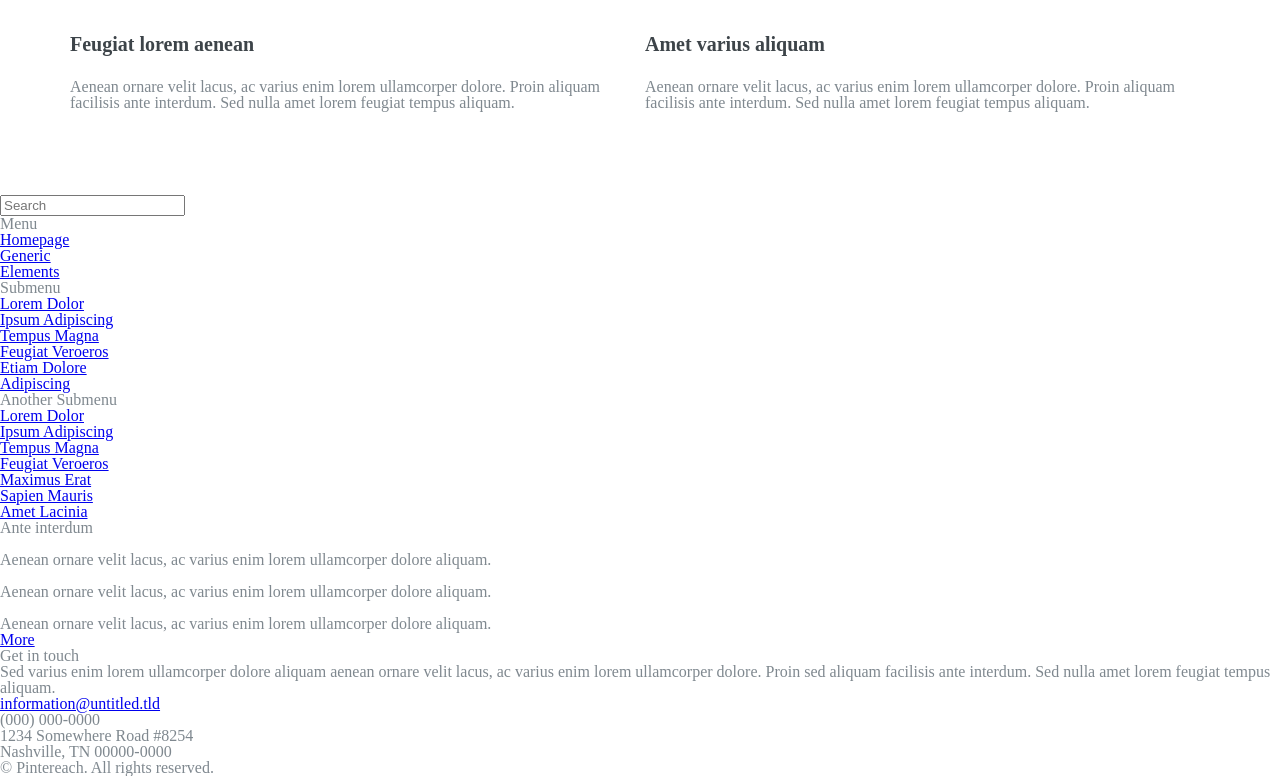
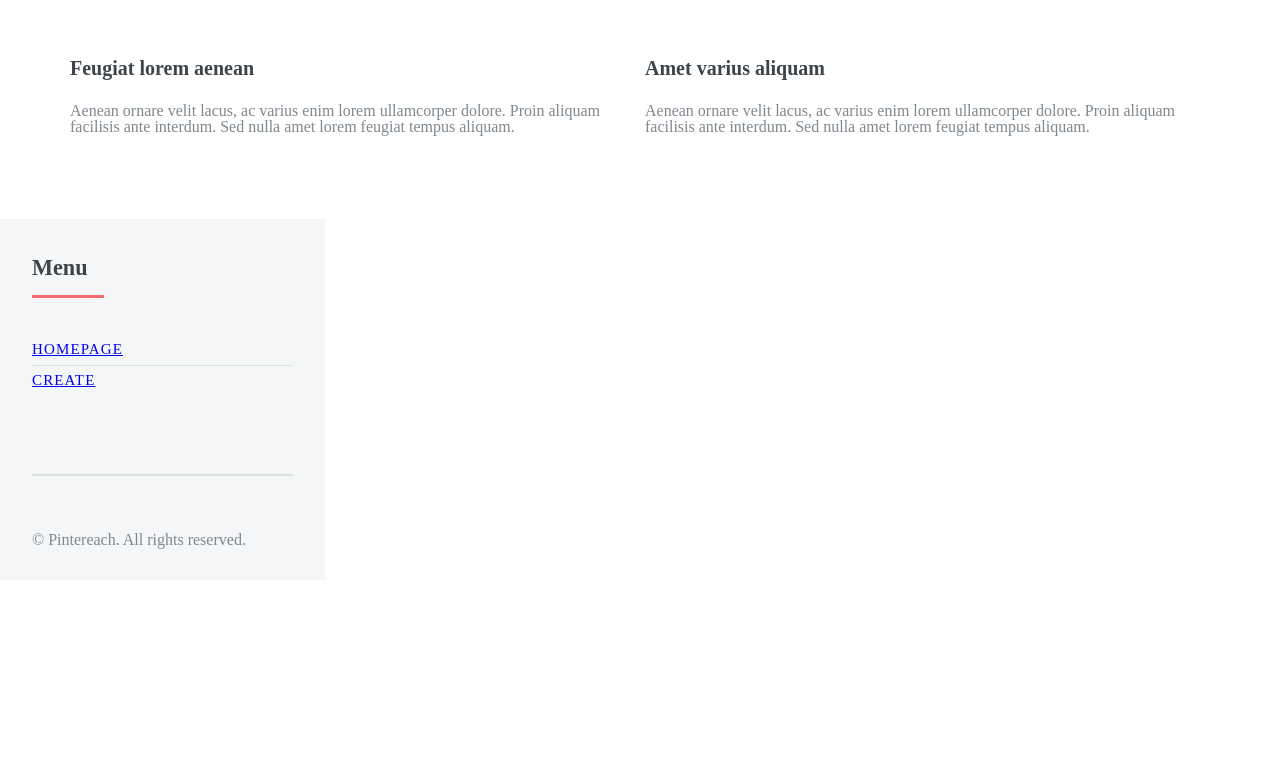
Before and after one commit to pintereach/Web-UI, a plain HTML site: page index.html in a window 1280 px wide. Shown: the part 1555-2331 px from the top of the page. After the commit the page ends 2135 px from the top, so only its background shows below. Drawn offline with nearby package versions, Linux system fonts and the light colour scheme.

Commit message:
multi-browserScale-alpha

```diff
--- a/index.html
+++ b/index.html
@@ -39,8 +39,8 @@
 		</header>
 		<p>Aenean ornare velit lacus, ac varius enim ullamcorper eu. Proin aliquam facilisis ante interdum congue. Integer mollis, nisl amet convallis, porttitor magna ullamcorper, amet egestas mauris. Ut magna finibus nisi nec lacinia. Nam maximus erat id euismod egestas. Pellentesque sapien ac quam. Lorem ipsum dolor sit nullam.</p>
 		<button><a href="#" class="button big">Learn More</a></button>
+	</div>
 
-	</div>
 	<span class="image object">
 		<img src="img/Archive+Dreaming.jpeg" alt="" />
 	</span>
@@ -57,7 +57,9 @@
 		<div class="content">
 			<h3>Portitor ullamcorper</h3>
 			<p>Aenean ornare velit lacus, ac varius enim lorem ullamcorper dolore. Proin aliquam facilisis ante interdum. Sed nulla amet lorem feugiat tempus aliquam.</p>
-	</div></article>
+		</div>
+		</article>
+
 		<article>
 		<span class="icon fa-paper-plane"></span>
 		<div class="content">
@@ -65,6 +67,7 @@
 			<p>Aenean ornare velit lacus, ac varius enim lorem ullamcorper dolore. Proin aliquam facilisis ante interdum. Sed nulla amet lorem feugiat tempus aliquam.</p>
 		</div>
 		</article>
+
 		<article>
 		<span class="icon fa-rocket"></span>
 		<div class="content">
@@ -72,6 +75,7 @@
 			<p>Aenean ornare velit lacus, ac varius enim lorem ullamcorper dolore. Proin aliquam facilisis ante interdum. Sed nulla amet lorem feugiat tempus aliquam.</p>
 		</div>
 		</article>
+
 		<article>
 		<span class="icon fa-signal"></span>
 		<div class="content">
@@ -158,12 +162,13 @@
 					<div id="sidebar">
 						<div class="inner">
 
-							<!-- Search -->
+							<!-- Search
 								<section id="search" class="alt">
 									<form method="post" action="#">
 										<input type="text" name="query" id="query" placeholder="Search" />
 									</form>
 								</section>
+							-->
 
 							<!-- Menu -->
 								<nav id="menu">
@@ -172,8 +177,13 @@
 									</header>
 									<ul>
 										<li><a href="index.html">Homepage</a></li>
+										<li><a href="#">Create</a></li>
+										<!--
 										<li><a href="generic.html">Generic</a></li>
 										<li><a href="elements.html">Elements</a></li>
+										-->
+
+										<!--
 										<li>
 											<span class="opener">Submenu</span>
 											<ul>
@@ -183,8 +193,10 @@
 												<li><a href="#">Feugiat Veroeros</a></li>
 											</ul>
 										</li>
-										<li><a href="#">Etiam Dolore</a></li>
-										<li><a href="#">Adipiscing</a></li>
+										-->
+
+
+										<!--
 										<li>
 											<span class="opener">Another Submenu</span>
 											<ul>
@@ -194,13 +206,12 @@
 												<li><a href="#">Feugiat Veroeros</a></li>
 											</ul>
 										</li>
-										<li><a href="#">Maximus Erat</a></li>
-										<li><a href="#">Sapien Mauris</a></li>
-										<li><a href="#">Amet Lacinia</a></li>
+										-->
+
 									</ul>
 								</nav>
 
-							<!-- Section -->
+							<!-- Section
 								<section>
 									<header class="major">
 										<h2>Ante interdum</h2>
@@ -223,8 +234,10 @@
 										<li><a href="#" class="button">More</a></li>
 									</ul>
 								</section>
+							-->
 
-							<!-- Section -->
+							<!-- Section
+
 								<section>
 									<header class="major">
 										<h2>Get in touch</h2>
@@ -237,6 +250,7 @@
 										Nashville, TN 00000-0000</li>
 									</ul>
 								</section>
+							-->
 
 							<!-- Footer -->
 								<footer id="footer">
@@ -248,12 +262,13 @@
 
 			</div>
 
-		<!-- Scripts -->
+		<!-- Scripts
 			<script src="assets/js/jquery.min.js"></script>
 			<script src="assets/js/browser.min.js"></script>
 			<script src="assets/js/breakpoints.min.js"></script>
 			<script src="assets/js/util.js"></script>
 			<script src="assets/js/main.js"></script>
+		-->
 
 	</body>
 </html>
--- a/less/global.less
+++ b/less/global.less
@@ -1,5 +1,13 @@
 * {
   box-sizing: border-box;
+}
+
+h1, h2, h3, h4, h5, h6 {
+    color: #3d4449;
+    font-family: "Roboto Slab", serif;
+    font-weight: 700;
+    line-height: 1.5;
+    margin: 0 0 1em 0;
 }
 
 html, body {
@@ -12,6 +20,19 @@ body {
   color: @font-color;
   line-height: 1;
 }
+
+div, nav, header {
+    margin: 0;
+    padding: 0;
+    border: 0;
+    font-size: 100%;
+    font: inherit;
+    vertical-align: baseline;
+};
+
+header, nav {
+  display: block;
+};
 
 
 
@@ -38,3 +59,81 @@ body {
     };
   };
 };
+
+#sidebar {
+  -moz-flex-grow: 0;
+  -webkit-flex-grow: 0;
+  -ms-flex-grow: 0;
+  flex-grow: 0;
+  -moz-flex-shrink: 0;
+  -webkit-flex-shrink: 0;
+  -ms-flex-shrink: 0;
+  flex-shrink: 0;
+  -moz-transition: margin-left 0.5s ease, box-shadow 0.5s ease;
+  -webkit-transition: margin-left 0.5s ease, box-shadow 0.5s ease;
+  -ms-transition: margin-left 0.5s ease, box-shadow 0.5s ease;
+  transition: margin-left 0.5s ease, box-shadow 0.5s ease;
+  background-color: #f5f6f7;
+  font-size: 0.9em;
+  position: relative;
+  width: 325px;
+  margin: 0;
+  padding: 0;
+  border: 0;
+  font-size: 100%;
+  font: inherit;
+  vertical-align: baseline;
+
+
+  .inner {
+    padding: 2em 2em 2em 2em;
+
+
+    #menu {
+      border-bottom: solid 2px rgba(210, 215, 217, 0.75);
+      margin: 0 0 3.5em 0;
+      padding: 0 0 3.5em 0;
+
+
+      .major{
+
+        h2 {
+          font-size: 1.3888888889em;
+          border-bottom: solid 3px #f56a6a;
+          display: inline-block;
+          margin: 0 0 2em 0;
+          padding: 0 0.75em 0.5em 0;
+        };
+      };
+      ul {
+        margin: 0 0 2em 0;
+        user-select: none;
+        color: #3d4449;
+        font-family: "Roboto Slab", serif;
+        letter-spacing: 0.075em;
+        list-style: none;
+        padding: 0;
+        text-transform: uppercase;
+        font-size: 15px;
+
+
+        li:first-child {
+            border-top: 0;
+            margin-top: 0;
+            padding-top: 0;
+        };
+
+        li {
+          border-top: solid 1px rgba(210, 215, 217, 0.75);
+          margin: 0.5em 0 0 0;
+          padding: 0.5em 0 0 0;
+
+        };
+      };
+    };
+  };
+};
+
+.inactive {
+    margin-left: -26em;
+};
--- a/less/home.less
+++ b/less/home.less
@@ -170,6 +170,14 @@
         font: inherit;
         vertical-align: baseline;
 
+        @media @tablet {
+            margin: 0 0 10px -22px;
+            width: calc(100% + 22px);
+        };
+        @media @mobile {
+             margin: 0 0 1em 0;
+            width: 100%;
+        };
         article {
             width: calc(50% - 10px);
             flex-grow: 0;
@@ -177,6 +185,15 @@
             margin: 0 0 10px 10px;
             position: relative;
             //width: calc(33.3333333333% - 6em);
+
+            @media @tablet {
+                margin: 0 0 3.5em 3.5em;
+                width: calc(50% - 3.5em);
+            };
+            @media @mobile {
+                margin: 0 0 3.5em 0;
+                width: 100%;
+            };
 
             .image {
                 display: block;
@@ -203,9 +220,7 @@
                     font-weight: 700;
                     line-height: 1.5;
                     margin: 0 0 1em 0;
-                };
-
-
+            };
         };
     };
 };
--- a/less/variables.less
+++ b/less/variables.less
@@ -1,5 +1,7 @@
 @mobile: ~"(max-width: 500px)";
+@tablet: ~"(max-width: 800px)";
 @desktop: ~"(max-width: 1000px)";
+
 
 @h-color: #3d4449;
 @font-color: #7f888f;
```
Also changed, not shown: css/index.css. Lines whose indentation alone changed are shown as unchanged.
